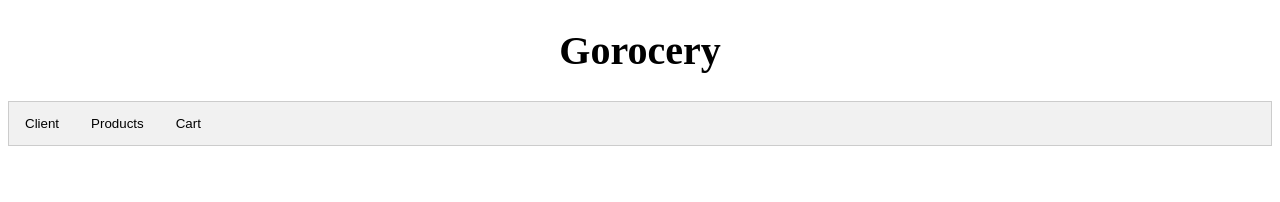
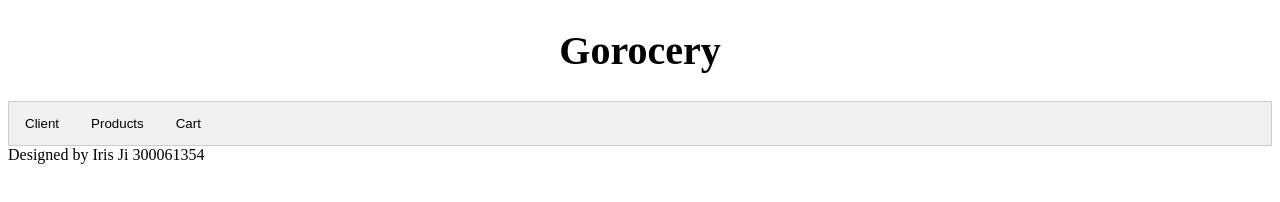
Before and after one commit to IrisJi3/.github.io, a plain HTML site: page Lab3/index.html in a window 1280 px wide. Drawn offline with Linux system fonts and the light colour scheme.

Commit message:
Update index.html

```diff
--- a/Lab3/index.html
+++ b/Lab3/index.html
@@ -47,5 +47,6 @@
 <script src="scripts/groceries.js"></script>
 <script src="scripts/main.js"></script>
 
+	<footer class="sig">Designed by Iris Ji 300061354</footer>
 </body>
 </html>
```
